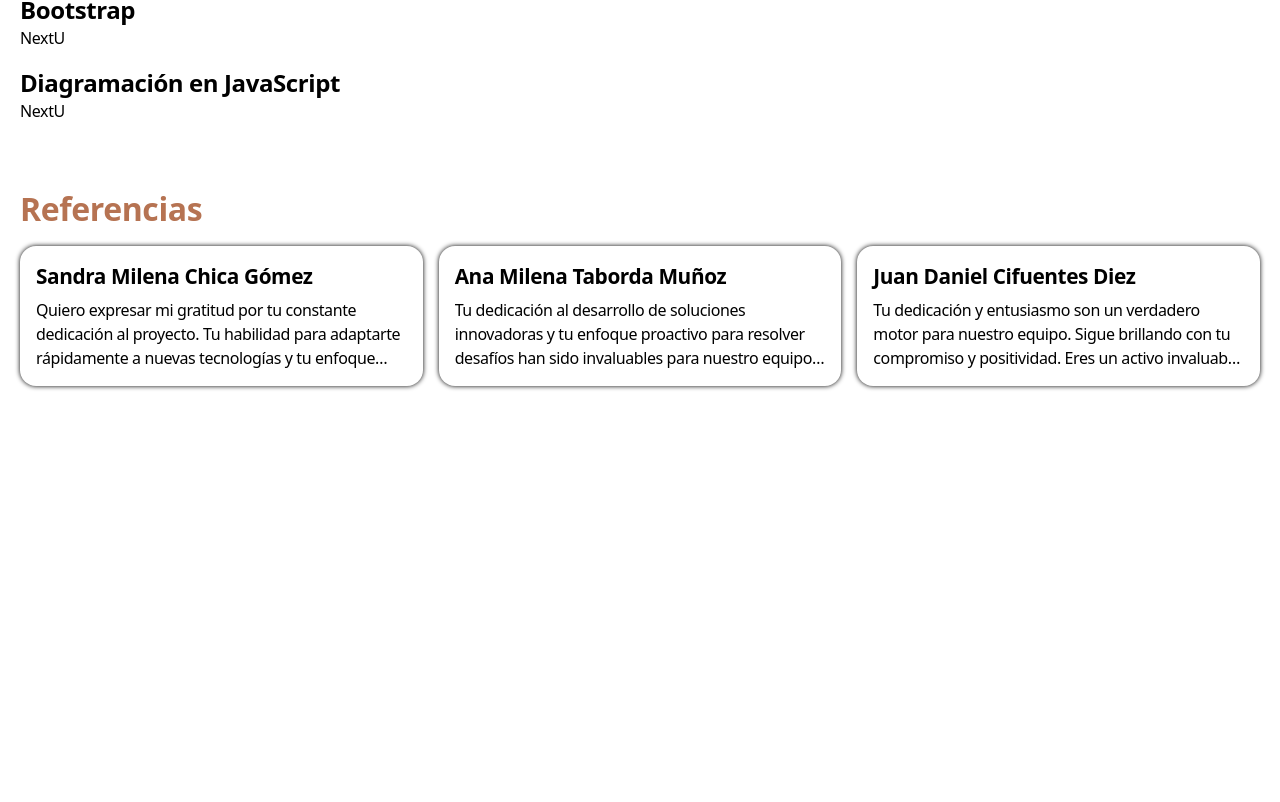
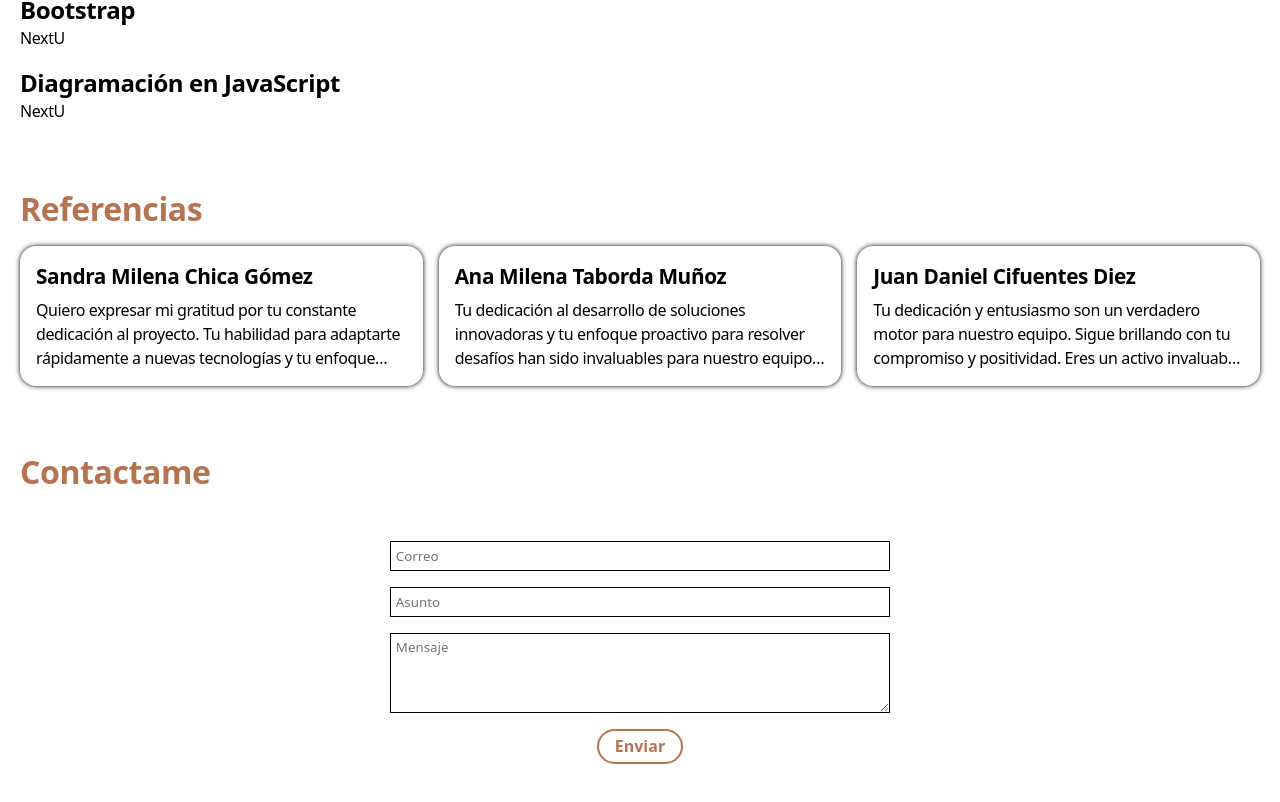
Before and after one commit to Avaall/cv, a React (Vite) app: page / in a window 1280 px wide. Shown: the part 2622-3424 px from the top of the page. Before the commit the page ends 3040 px from the top, so only its background shows below. Built offline with nearby package versions, Linux system fonts and the light colour scheme.

Commit message:
CV contact

```diff
--- a/package.json
+++ b/package.json
@@ -10,6 +10,7 @@
     "preview": "vite preview"
   },
   "dependencies": {
+    "@emailjs/browser": "4.1.0",
     "react": "^18.2.0",
     "react-dom": "^18.2.0"
   },
--- a/src/App.css
+++ b/src/App.css
@@ -543,6 +543,97 @@
     }
   }
 }
+.contact {
+  padding: 0 .5rem 2rem .5rem;
+  width: 100%;
+  max-width: 1276px;
+  display: flex;
+  flex-direction: column;
+  justify-content: center;
+  flex-wrap: nowrap;
+  margin: 0 auto;
+  gap: 1rem;
+
+  .title {
+    font-size: 2rem;
+    color: var(--coffee);
+
+    &::selection {
+      background: var(--orange);
+    }
+  }
+  .message {
+    width: 100%;
+    max-width: 500px;
+    margin: 0 auto;
+    padding: .3rem .5rem;
+    font-weight: 500;
+    border-radius: 1rem;
+    text-align: center;
+    color: var(--white);
+    letter-spacing: 0;
+  }
+  .message.success {
+    background: rgb(0, 128, 0, .7);
+  }
+  .message.error {
+    background: rgb(255, 0, 0, .7);
+  }
+  .form {
+    display: flex;
+    width: 100%;
+    max-width: 500px;
+    margin: 0 auto;
+    flex-direction: column;
+    padding: 2rem 0 0 0;
+    gap: 1rem;
+
+    .email, .asunto, .mensaje {
+      width: 100%;
+      display: flex;
+      align-items: center;
+      gap: 1rem;
+      border: 1px solid var(--black);
+      padding: .3rem;
+      font-family: system-ui, -apple-system, BlinkMacSystemFont, 'Segoe UI', Roboto, Oxygen, Ubuntu, Cantarell, 'Open Sans', 'Helvetica Neue', sans-serif;
+      color: var(--black);
+
+      &:focus {
+        border: 1px solid var(--coffee);
+        outline: none;
+      }
+    }
+    .mensaje {
+      height: 5rem;
+    }
+    .submit {
+      width: fit-content;
+      padding: .3rem 1rem;
+      margin: 0 auto;
+      border: 2px solid var(--coffee);
+      border-radius: 30px;
+      background: transparent;
+      color: var(--coffee);
+      font-weight: bold;
+
+      &:hover {
+        background: var(--coffee);
+        color: var(--white);
+      }
+    }
+  }
+}
+.portafolio {
+  margin: 0 auto;
+  padding: 0 .5rem 2rem .5rem;
+  width: fit-content;
+  display: none;
+
+  .url {
+    color: var(--black);
+    text-decoration: underline;
+  }
+}
 
 @media (max-width: 768px) {
   .basics {
@@ -563,7 +654,7 @@
   h1 {
     font-size: 18px !important;
   }
-  .controls {
+  .controls, .projects, .contact {
     display: none;
   }
   .basics {
@@ -581,10 +672,9 @@
   .name {
     font-size: 15px !important;
   }
-  .projects {
-    display: none;
-  }
   .references {
+    padding: 0 !important;
+
     .ref {
       flex-direction: column !important;
 
@@ -599,4 +689,7 @@
       }
     }
   }
+  .portafolio {
+    display: block !important;
+  }
 }
--- a/src/App.jsx
+++ b/src/App.jsx
@@ -7,6 +7,7 @@ import { Projects } from './components/Projects.jsx'
 import { References } from './components/References.jsx'
 import { Skills } from './components/Skills.jsx'
 import { Controls } from './components/Controls.jsx'
+import { Contact } from './components/Contact.jsx'
 import './App.css'
 
 function App() {
@@ -22,6 +23,10 @@ function App() {
       <Education />
       <CertificatesLenguages />
       <References />
+      <Contact />
+      <section className="portafolio">
+        <a href="https://portafolio-andres.onrender.com/" target='_self' className='url'>Conoce mi portafolio</a>
+      </section>
     </>
   )
 }
--- /dev/null
+++ b/src/components/Contact.jsx
@@ -0,0 +1,61 @@
+import { useRef, useState } from 'react'
+import emailjs from '@emailjs/browser'
+
+export function Contact () {
+
+  const [message, setMessage] = useState('')
+  const [classMessage, setClassMessage] = useState('')
+  const form = useRef()
+
+  const sendEmail = (e) => {
+    e.preventDefault()
+
+    emailjs
+      .sendForm('service_j1qkshk', 'template_4fz6lqq', form.current, {
+        publicKey: 'WkJMRaxI5r1Kp-EWG',
+      })
+      .then(
+        () => {
+          form.current.reset()
+          setClassMessage('success')
+          setMessage('Mensaje enviado correctamente.')
+        },
+        (error) => {
+          form.current.reset()
+          setClassMessage('error')
+          console.log('FAILED...', error.text)
+          setMessage('Error al enviar el correo.')
+        },
+      )
+  }
+
+  return (
+    <section className="contact">
+      <h1 className="title">Contactame</h1>
+      <form onSubmit={ sendEmail } ref={ form } className='form'>
+        <input
+          type="email"
+          name="email"
+          className='email'
+          placeholder='Correo'
+          required
+        />
+        <input
+          type="text"
+          name="subject"
+          className='asunto'
+          placeholder='Asunto'
+          required
+        />
+        <textarea
+          name="message"
+          className='mensaje'
+          placeholder='Mensaje'
+          required
+        />
+        <button className='submit' type="submit">Enviar</button>
+      </form>
+      <p className={ "message " + classMessage }>{ message }</p>
+    </section>
+  )
+}
```
